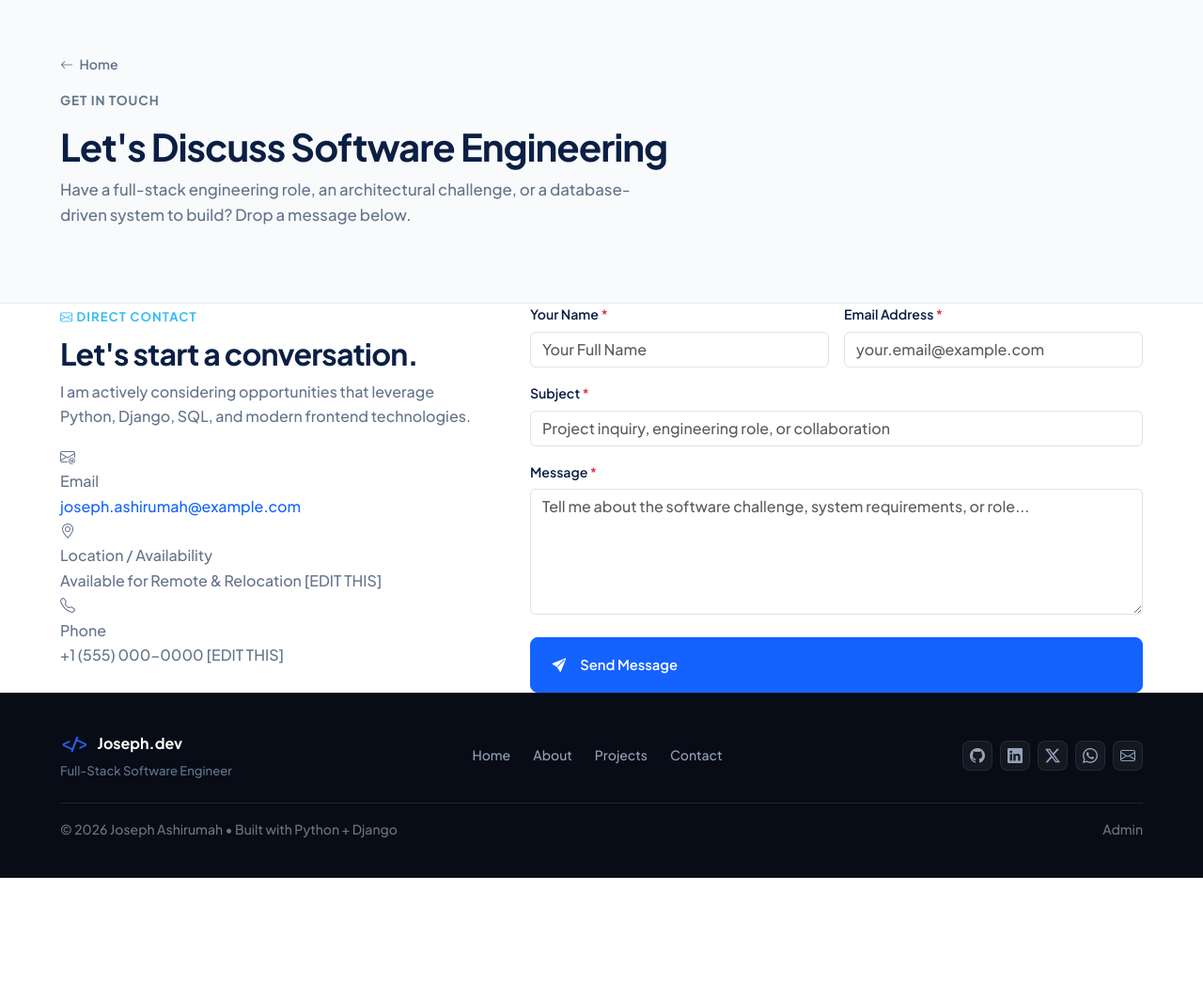
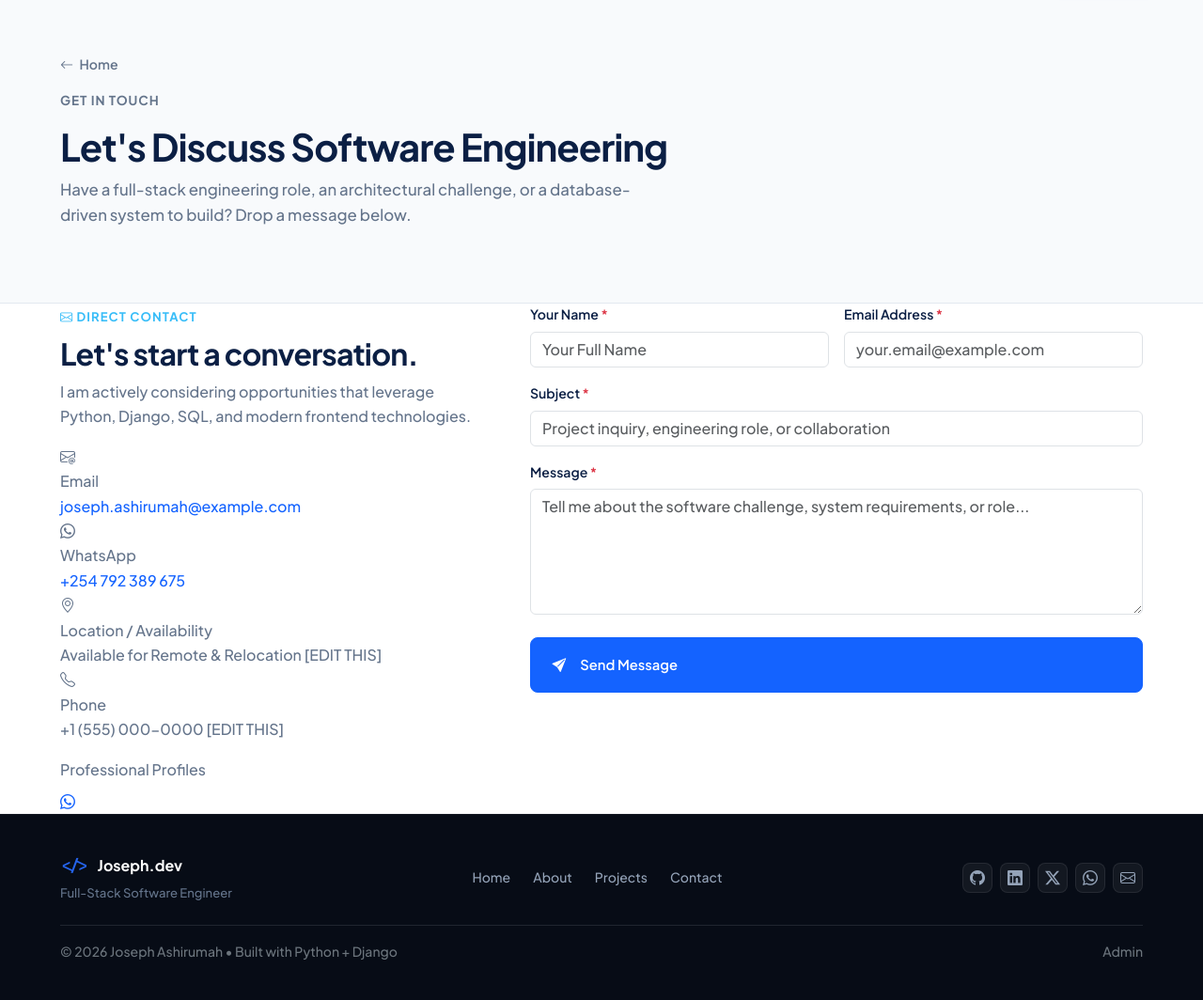
Before and after one commit to ashirumah11/joseph-ashirumah-portfolio, a Django app: page /contact/ in a window 1280 px wide. Shown: the part 78-1142 px from the top of the page at 94% size. Before the commit the page ends 1012 px from the top, so only its background shows below. Run offline with Django 5.2, Linux system fonts and the light colour scheme; data comes from the database, SQL or seed files in the repository; data that the repository does not hold is empty.

Commit message:
Show WhatsApp on contact page

```diff
--- a/templates/contact/contact.html
+++ b/templates/contact/contact.html
@@ -39,6 +39,18 @@
               <div class="contact-detail-label">Email</div>
               <div class="contact-detail-value">
                 <a href="mailto:{{ profile.email }}">{{ profile.email }}</a>
+              </div>
+            </div>
+          </div>
+
+          <div class="contact-detail-row">
+            <div class="contact-detail-icon">
+              <i class="bi bi-whatsapp"></i>
+            </div>
+            <div>
+              <div class="contact-detail-label">WhatsApp</div>
+              <div class="contact-detail-value">
+                <a href="https://wa.me/254792389675" target="_blank" rel="noopener noreferrer">+254 792 389 675</a>
               </div>
             </div>
           </div>
```
Also changed, not shown: core/migrations/0004_add_whatsapp_social_link.py (added).
